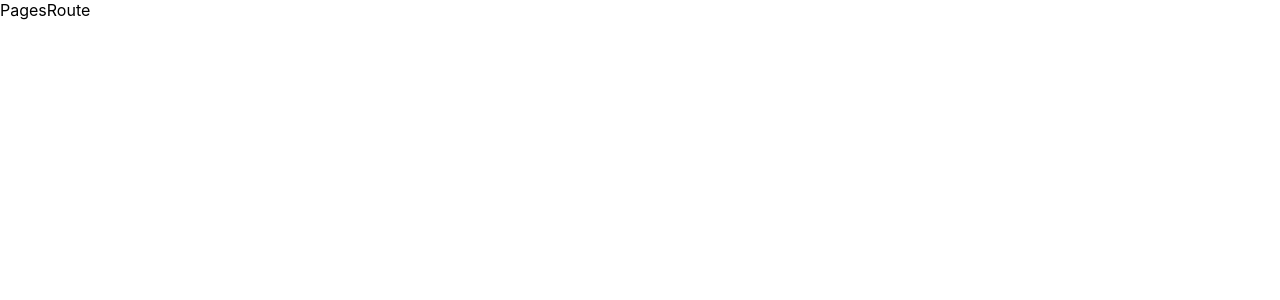
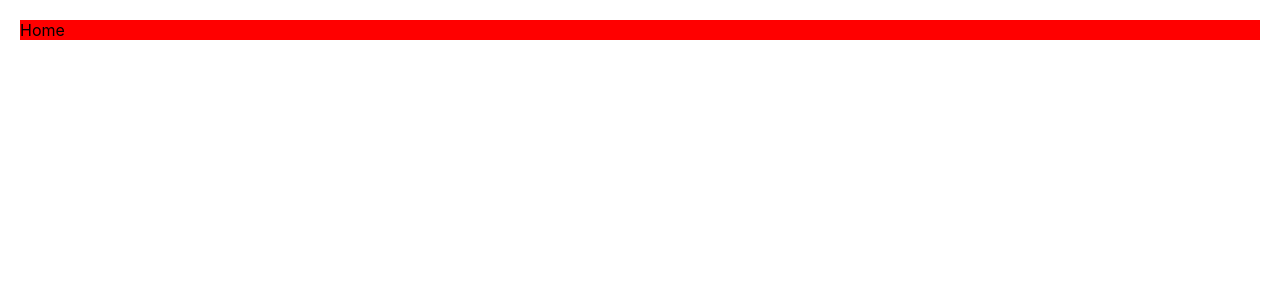
Before and after one commit to Surajit-FR/Up-Wealth, a React (Create React App) app: page /dashboard in a window 1280 px wide. Shown: the top 300 px of the page. Built offline with nearby package versions, Linux system fonts and the light colour scheme.

Commit message:
css update

```diff
--- a/public/index.html
+++ b/public/index.html
@@ -10,6 +10,9 @@
   <link rel="apple-touch-icon" href="%PUBLIC_URL%/logo192.png" />
   <link rel="manifest" href="%PUBLIC_URL%/manifest.json" />
   <title>Upwealth Magazines</title>
+  <style>
+    body{padding:20px;}
+  </style>
 </head>
 
 <body>
--- a/src/components/core/Home.jsx
+++ b/src/components/core/Home.jsx
@@ -2,7 +2,9 @@ import React from 'react'
 
 const Home = () => {
     return (
-        <div>Home</div>
+        <div style={{ borderWidth:"1px", borderColor: "#00f", backgroundColor:"red", flex: 1 }}>
+            Home
+        </div>
     )
 };
 
--- a/src/pages/Dashboard.jsx
+++ b/src/pages/Dashboard.jsx
@@ -1,9 +1,12 @@
 import React from 'react'
+import Home from '../components/core/Home';
 
 const Dashboard = () => {
-  return (
-    <div>Dashboard</div>
-  )
+    return (
+        <div style={{ flex: 1 }}>
+            <Home />
+        </div>
+    )
 };
 
 export default Dashboard;
--- a/src/routes/PagesRoute.jsx
+++ b/src/routes/PagesRoute.jsx
@@ -1,8 +1,14 @@
 import React from 'react'
+import { Route, Routes } from 'react-router-dom';
+import Dashboard from '../pages/Dashboard';
 
 const PagesRoute = () => {
     return (
-        <div>PagesRoute</div>
+        <>
+            <Routes>
+                <Route path='/dashboard' element={<Dashboard />} />
+            </Routes>
+        </>
     )
 };
 
```
